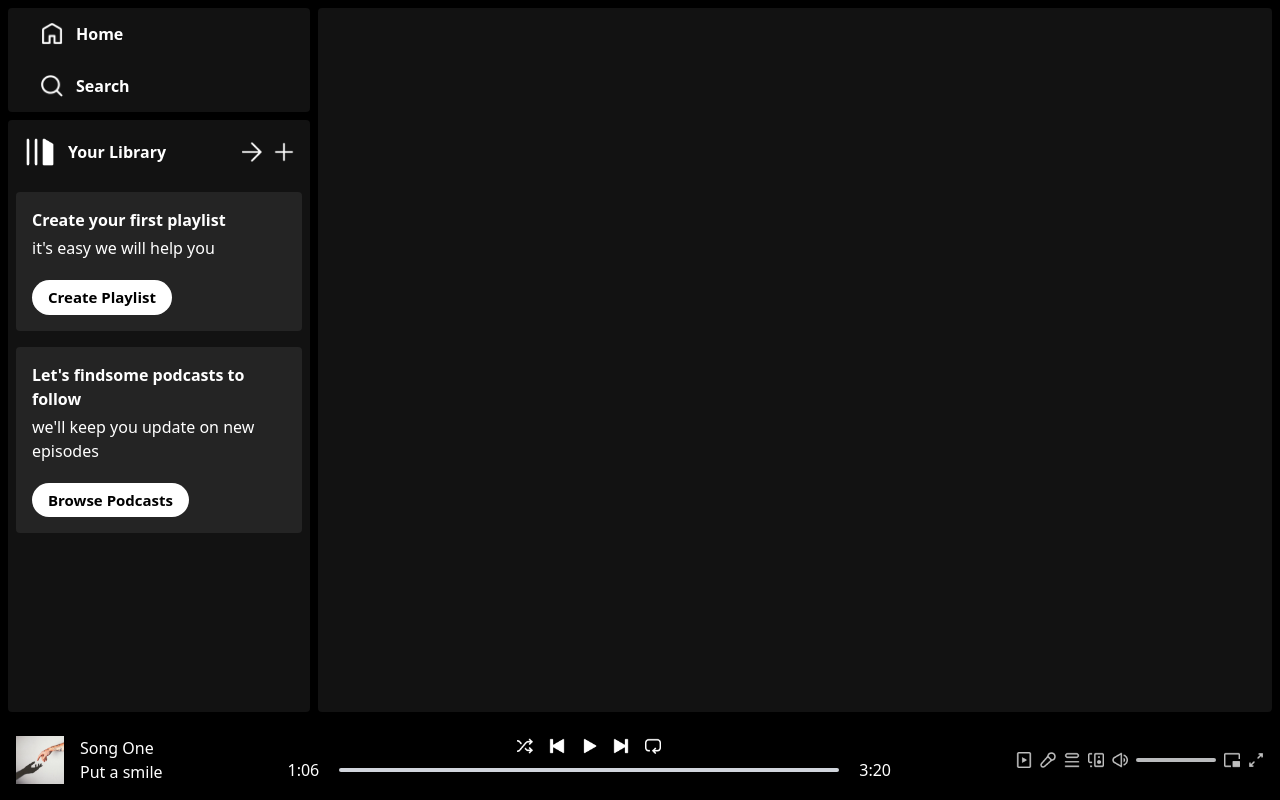
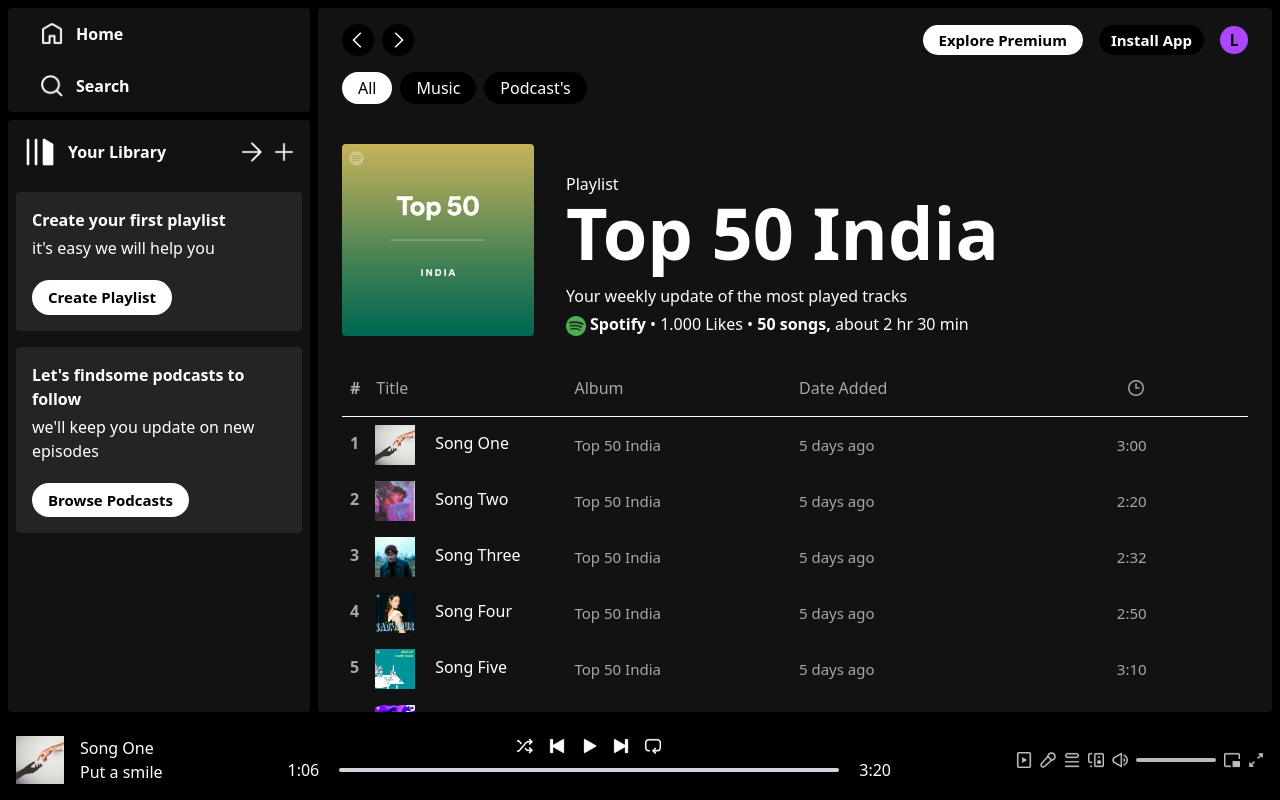
Before and after one commit to LERBritto/SpotifyReactJS, a React (Vite) app: page /album/1 in a window 1280 px wide. Built offline with nearby package versions, Linux system fonts and the light colour scheme.

Commit message:
album-page-finished

```diff
--- a/src/components/AlbumItem.jsx
+++ b/src/components/AlbumItem.jsx
@@ -1,8 +1,12 @@
 import React from 'react'
+import { useNavigate } from 'react-router-dom'
 
 const AlbumItem = ({image,name,desc,id}) => {
+
+  const navigate = useNavigate()
+
   return (
-    <div className='min-w-[180px] p-2 px-3 rounded cursor-pointer hover:bg-[#ffffff26]'>
+    <div onClick={() => navigate(`/album/${id}`)} className='min-w-[180px] p-2 px-3 rounded cursor-pointer hover:bg-[#ffffff26]'>
         <img className='rounded' src={image} alt="" />
         <p className='font-bold mt-2 mb-1'>{name}</p>
         <p className='text-slate-200 text-sm'>{desc}</p>
--- a/src/components/Display.jsx
+++ b/src/components/Display.jsx
@@ -1,12 +1,14 @@
 import React from 'react'
 import { Route, Routes } from 'react-router-dom'
 import DisplayHome from './DisplayHome'
+import DisplayAlbum from './DisplayAlbum'
 
 const Display = () => {
   return (
     <div className='w-[100%] m-2 px-6 pt-4 rounded bg-[#121212] text-white overflow-auto lg:w-[75%] lg:ml-0'>
         <Routes>
             <Route path='/' element={<DisplayHome/>}/>
+            <Route path='/album/:id' element={<DisplayAlbum/>}/>
         </Routes>
     </div>
   )
--- /dev/null
+++ b/src/components/DisplayAlbum.jsx
@@ -0,0 +1,54 @@
+import React from 'react'
+import NavBar from './NavBar'
+import { useParams } from 'react-router-dom'
+import { albumsData, assets, songsData } from '../assets/assets';
+
+const DisplayAlbum = () => {
+
+    const {id} = useParams();
+    const albumData = albumsData[id];
+
+  return (
+    <div>
+        <NavBar/>
+        <div className='mt-10 flex gap-8 flex-col md:flex-row md:items-end'>
+            <img className='w-48 rounded' src={albumData.image} alt="" />
+            <div className='flex flex-col'>
+                <p>Playlist</p>
+                <h2 className='text-5xl font-bold mb-4 md:text-7xl'>{albumData.name}</h2>
+                <h4>{albumData.desc}</h4>
+                <p className='mt-1'>
+                    <img className='inline-block mr-1 w-5' src={assets.spotify_logo} alt="" />
+                    <b className='mr-1'>Spotify</b>
+                    • 1.000 Likes
+                    • <b>50 songs, </b>
+                    about 2 hr 30 min
+                </p>
+            </div>
+        </div>
+        <div className='grid grid-cols-3 sm:grid-cols-4 mt-10 mb-4 pl-2 text-[#a7a7a7]'>
+            <p><b className='mr-4'>#</b>Title</p>
+            <p>Album</p>
+            <p className='hidden sm:block'>Date Added</p>
+            <img className='m-auto w-4' src={assets.clock_icon} alt="" />
+        </div>
+        <hr />
+        {
+            songsData.map((item,index) => (
+                <div key={index} className='grid grid-cols-3 sm:grid-cols-4 gap-2 p-2 items-center text-[#a7a7a7] hover:bg-[#ffffff2b] cursir-pointer'>
+                    <p className='text-white'>
+                        <b className='mr-4 text-[#a7a7a7]'>{index+1}</b>
+                        <img className='inline w-10 mr-5' src={item.image} alt="" />
+                        {item.name}
+                    </p>
+                    <p className='text-[15px]'>{albumData.name}</p>
+                    <p className='text-[15px] hidden sm:block'>5 days ago</p>
+                    <p className='text-[15px] text-center'>{item.duration}</p>
+                </div>
+            ))
+        }
+    </div>
+  )
+}
+
+export default DisplayAlbum
```
